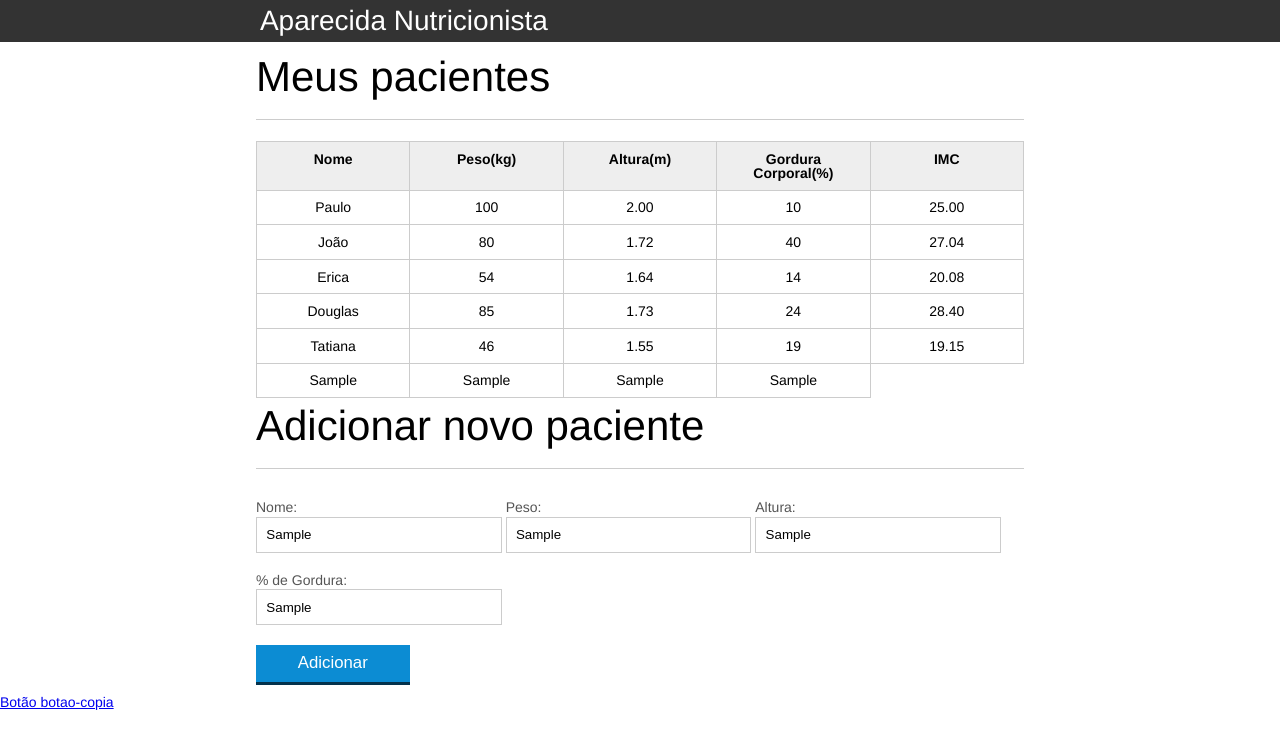
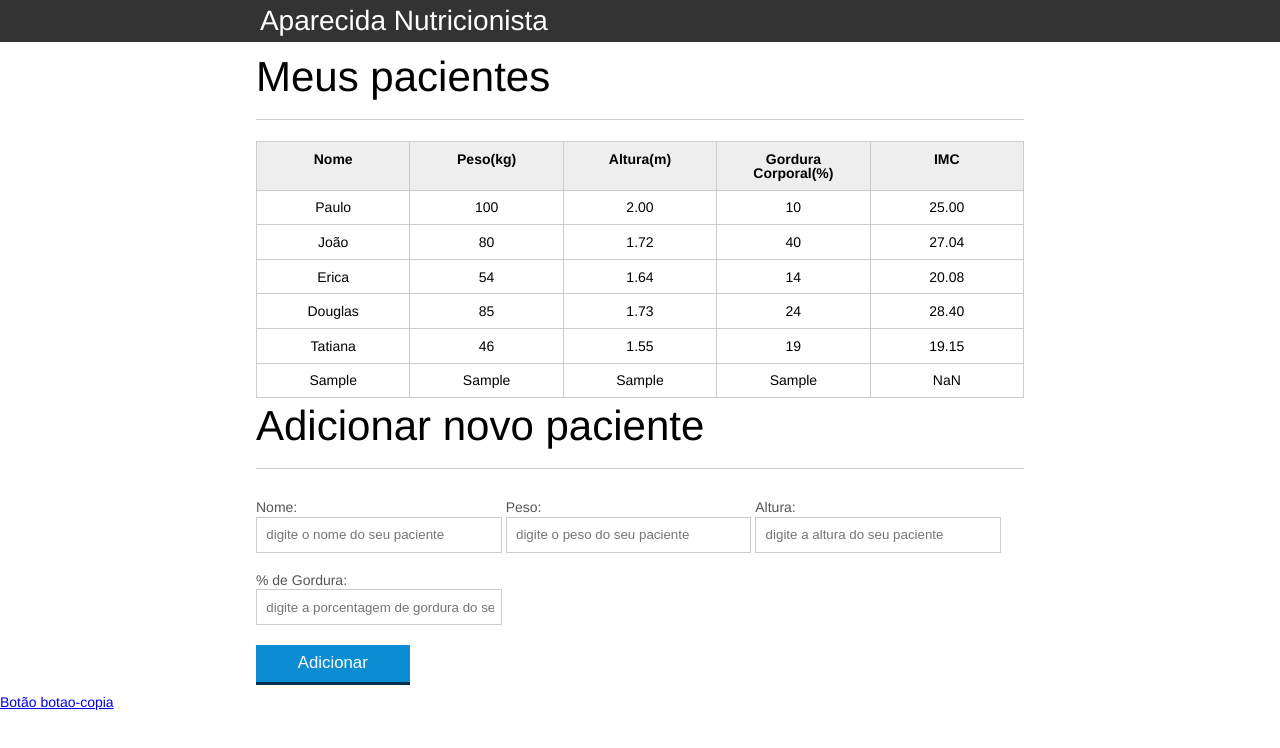
Before and after one commit to muriloloffi/jsPrinciplesPractice, a website: page index.html in a window 1280 px wide. Both pictures are taken after typing "Sample", "Sample", "Sample", "Sample" into the empty fields and a click on the button "Adicionar". Drawn offline with Linux system fonts and the light colour scheme.

Commit message:
refatoração com melhorias de código

```diff
--- a/index.html
+++ b/index.html
@@ -100,7 +100,8 @@
 			<button id="adicionar-paciente" class="botao bto-principal">Adicionar</button>
 		</form>
 	</section>
-	<script src="js/principal.js"></script>
+	<script src="js/calcula-imc.js"></script>
+	<script src="js/form.js"></script>
 	<a href="/sketch/botao-copia.html">Botão&nbspbotao&#8209copia</a>
 </body>
 
--- /dev/null
+++ b/js/calcula-imc.js
@@ -0,0 +1,47 @@
+var titulo = document.querySelector(".titulo");
+titulo.textContent = "Aparecida Nutricionista";
+
+var pacientes = document.querySelectorAll(".paciente");
+
+for (var i = 0; i < pacientes.length; i++) {
+    var paciente = pacientes[i];
+    var tdPeso = paciente.querySelector(".info-peso");
+    var tdAltura = paciente.querySelector(".info-altura");
+
+    var tdImc = paciente.querySelector(".info-imc");
+
+    var peso = tdPeso.textContent;
+    var altura = tdAltura.textContent;
+
+    var alturaEhValida = true;
+    var pesoEhValido = true;
+
+    if (peso <= 0 || peso >= 1000) {
+        console.log("Peso inválido");
+        tdImc.textContent = "Peso inválido!";
+        pesoEhValido = false;
+
+        paciente.classList.add("paciente-invalido");
+    }
+
+    if (altura <= 0 || altura >= 3.0) {
+        console.log("Altura inválida");
+        tdImc.textContent = "Altura inválida!";
+        alturaEhValida = false;
+
+        paciente.classList.add("paciente-invalido");
+    }
+
+    if (alturaEhValida && pesoEhValido) {
+        var imc = calculaImc(peso, altura);
+        tdImc.textContent = imc;
+    }
+}
+
+function calculaImc(peso, altura) {
+    var imc = 0;
+
+    imc = peso / (altura * altura);
+
+    return imc.toFixed(2);
+}
--- /dev/null
+++ b/js/form.js
@@ -0,0 +1,50 @@
+var botaoAdicionar = document.querySelector("#adicionar-paciente");
+
+botaoAdicionar.addEventListener("click", function (event) {
+    event.preventDefault();
+
+    var form = document.querySelector("#form-adiciona");
+
+    var paciente = obtemPacienteDoFormulario(form);
+
+    var pacienteTr = montaTr(paciente);
+
+    var tabela = document.querySelector("#tabela-pacientes");
+
+    tabela.appendChild(pacienteTr);
+
+    form.reset();
+});
+
+function obtemPacienteDoFormulario(form) {
+    var paciente = {
+        nome: form.nome.value,
+        peso: form.peso.value,
+        altura: form.altura.value,
+        gordura: form.gordura.value,
+        imc: calculaImc(form.peso.value, form.altura.value)
+    }
+
+    return paciente;
+};
+
+function montaTr(paciente) {
+    var pacienteTr = document.createElement("tr");
+    pacienteTr.classList.add("paciente");
+
+    pacienteTr.appendChild(montaTd(paciente.nome, "info-nome"));
+    pacienteTr.appendChild(montaTd(paciente.peso, "info-peso"));
+    pacienteTr.appendChild(montaTd(paciente.altura, "info-altura"));
+    pacienteTr.appendChild(montaTd(paciente.gordura, "info-gordura"));
+    pacienteTr.appendChild(montaTd(paciente.imc, "info-imc"));
+
+    return pacienteTr;
+};
+
+function montaTd(dado, classe) {
+    var td = document.createElement("td");
+    td.textContent = dado;
+    td.classList.add(classe);
+
+    return td;
+};
--- a/js/principal.js
+++ /dev/null
@@ -1,85 +0,0 @@
-var titulo = document.querySelector(".titulo");
-titulo.textContent = "Aparecida Nutricionista";
-
-var pacientes = document.querySelectorAll(".paciente");
-
-for (var i = 0; i < pacientes.length; i++) {
-    var paciente = pacientes[i];
-    var tdPeso = paciente.querySelector(".info-peso");
-    var tdAltura = paciente.querySelector(".info-altura");
-
-    var tdImc = paciente.querySelector(".info-imc");
-
-    var peso = tdPeso.textContent;
-    var altura = tdAltura.textContent;
-
-    var alturaEhValida = true;
-    var pesoEhValido = true;
-
-    if (peso <= 0 || peso >= 1000) {
-        console.log("Peso inválido");
-        tdImc.textContent = "Peso inválido!";
-        pesoEhValido = false;
-
-        paciente.classList.add("paciente-invalido");
-    }
-
-    if (altura <= 0 || altura >= 3.0) {
-        console.log("Altura inválida");
-        tdImc.textContent = "Altura inválida!";
-        alturaEhValida = false;
-
-        paciente.classList.add("paciente-invalido");
-    }
-
-    if (pesoEhValido && alturaEhValida) {
-        var imc = peso / (altura * altura);
-        tdImc.textContent = imc.toFixed(2);
-    }
-}
-
-var botaoAdicionar = document.querySelector("#adicionar-paciente");
-botaoAdicionar.addEventListener("click", function (event) {
-    event.preventDefault();
-
-    var form = document.querySelector("#form-adiciona");
-    var nome = form.nome.value;
-    var peso = form.peso.value;
-    var altura = form.altura.value;
-    var gordura = form.gordura.value;
-
-    var pacienteTr = document.createElement("tr");
-
-    var nomeTd = document.createElement("td");
-    var pesoTd = document.createElement("td");
-    var alturaTd = document.createElement("td");
-    var gorduraTd = document.createElement("td");
-    var imcTd = document.createElement("td");
-
-    nomeTd.textContent = nome;
-    pesoTd.textContent = peso;
-    alturaTd.textContent = altura;
-    gorduraTd.textContent = gordura;
-
-    pacienteTr.appendChild(nomeTd);
-    pacienteTr.appendChild(pesoTd);
-    pacienteTr.appendChild(alturaTd);
-    pacienteTr.appendChild(gorduraTd);
-
-    var tabela = document.querySelector("#tabela-pacientes");
-
-    tabela.appendChild(pacienteTr);
-
-    console.log(nome);
-    console.log(peso);
-    console.log(altura);
-    console.log(gordura);
-})
-
-titulo.addEventListener("click", function () {
-    console.log("Olha só, posso chamar uma função anônima!");
-});
-
-function mostraMensagem() { //igual a função anônima acima
-    console.log("Olá, eu fui clicado!");
-}
```
